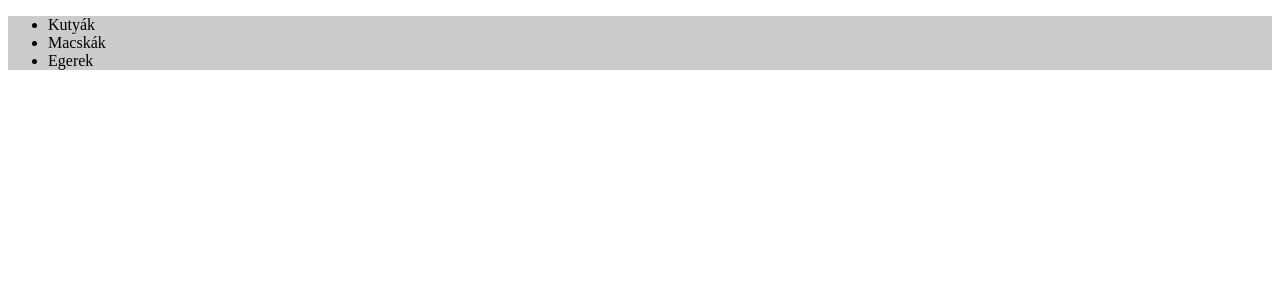
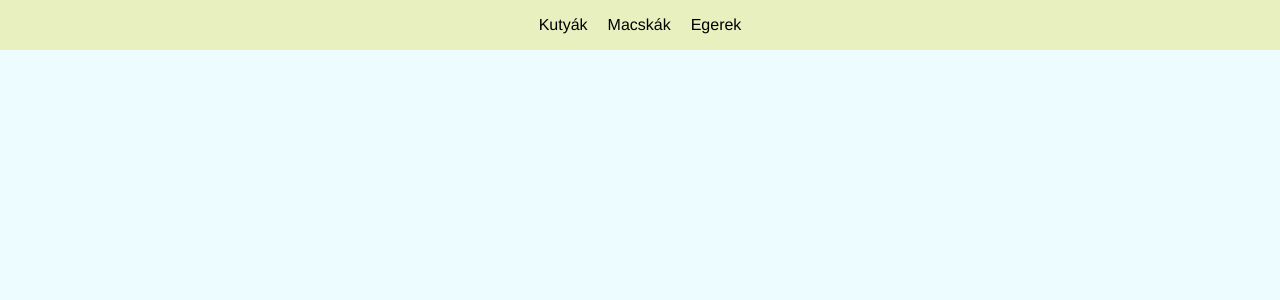
Before and after one commit to wenjaze/allatok, an Angular app: page / in a window 1280 px wide. Shown: the top 300 px of the page. Built offline with nearby package versions, Linux system fonts and the light colour scheme.

Commit message:
Add base nav

```diff
--- a/src/app/components/nav/nav.component.scss
+++ b/src/app/components/nav/nav.component.scss
@@ -1,6 +1,19 @@
 .navigation-bar {
-    width: 100%;
-    background-color: rgba($color: black, $alpha: 0.2);
-    margin: 0;
-    padding: 0;
+	width: 100%;
+	background-color: rgb(231, 240, 190);
+	height: 50px;
+	display: flex;
+	justify-content: center;
+	flex-direction: column;
 }
+
+ul {
+
+	display: flex;
+	justify-content: center;
+	width: 100%;
+	gap: 20px;
+	list-style-type: none;
+	margin: 0;
+	padding: 0;
+}
--- a/src/styles.scss
+++ b/src/styles.scss
@@ -1 +1,12 @@
 /* You can add global styles to this file, and also import other style files */
+* {
+  font-family: "Helvetica", Sans-Serif;
+}
+
+html,
+body {
+  margin: 0;
+  height: 100%;
+  width: 100%;
+  background-color: rgba($color: #ecfcff, $alpha: 1);
+}
```
Also changed, not shown: 1 other file (tests, documents, lock files or other folders).
